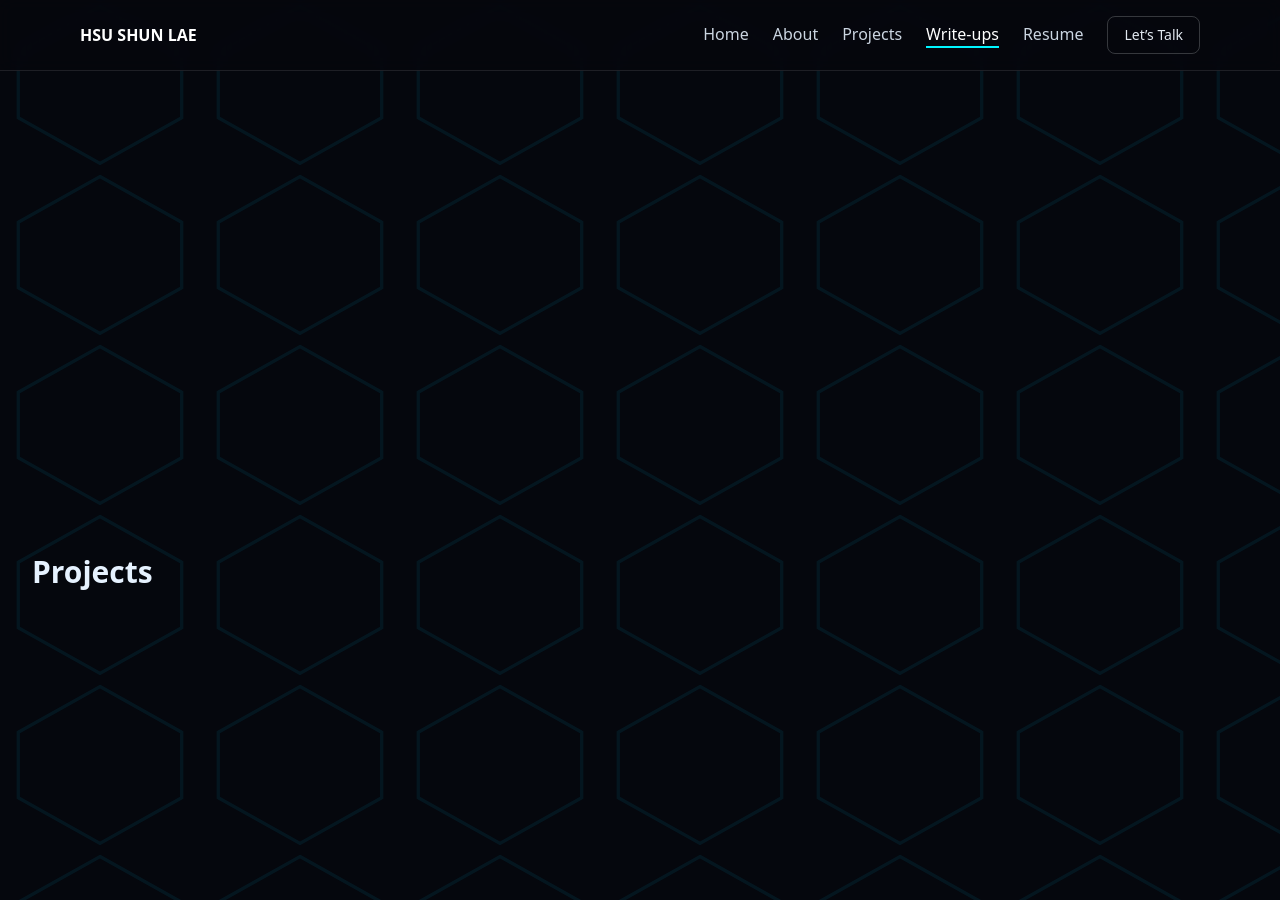
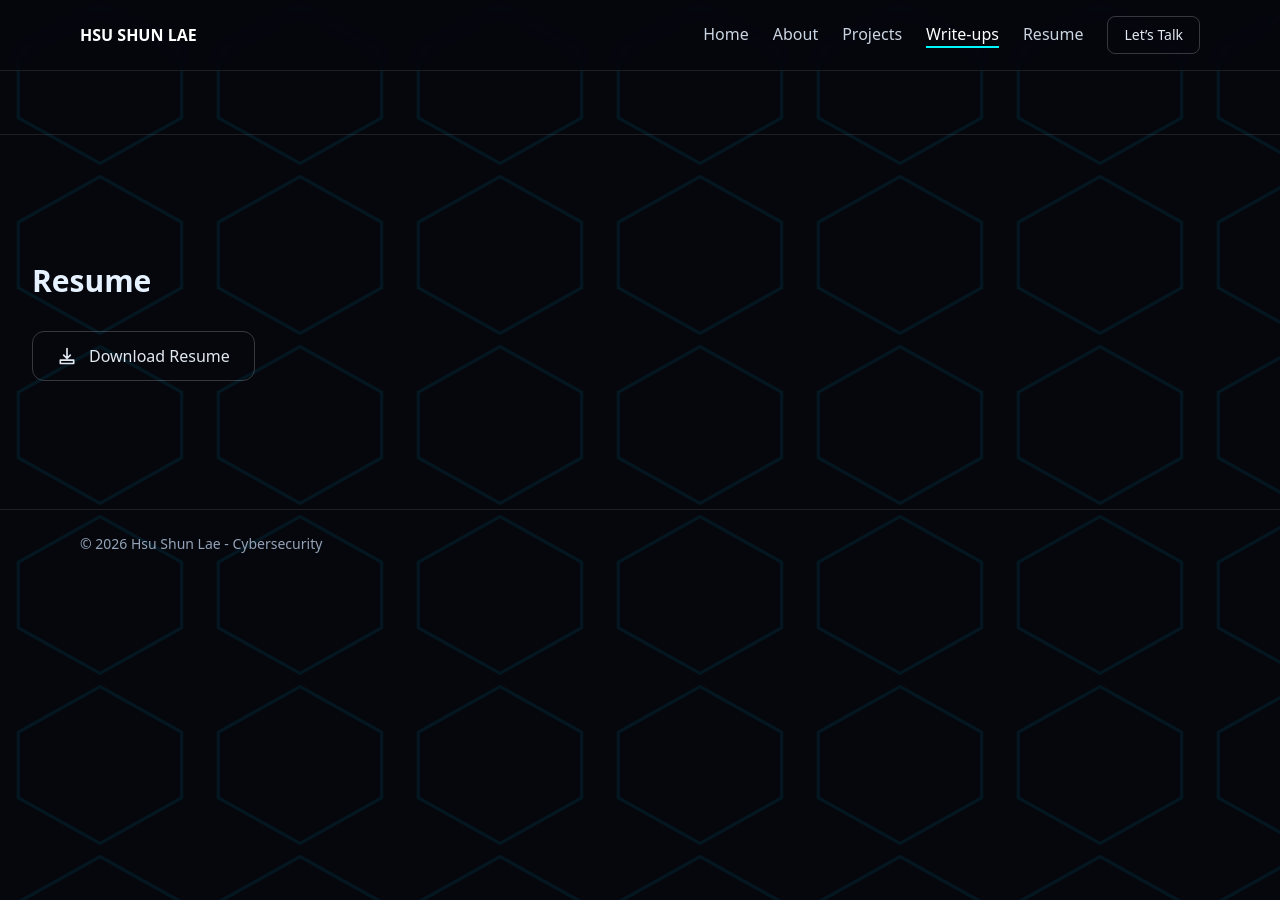
Before and after one commit to HsuShunLae/HsuShunLae.github.io, a Jekyll site: the page built from index.md, in a window 1280 px wide and 900 px high, scrolled down 3586 px. Built offline with Jekyll 4.4.1, drawn with Linux system fonts in a browser that asks for light colours; nearby versions of some CDN libraries.

Commit message:
Update index.md

```diff
--- a/index.md
+++ b/index.md
@@ -244,11 +244,8 @@ title: Home
 </section>
 
 <!-- RESUME -->
-<section id="resume" class="min-h-screen flex items-center">
-  <div class="mx-auto w-full max-w-[1300px] px-8 grid md:grid-cols-2 gap-12 items-center">
-    <h2 class="text-3xl font-bold mb-6">Projects</h2>
-  </div>
-</section>
+{% include resume-section.html %}
+
 
 </main>
 
```
